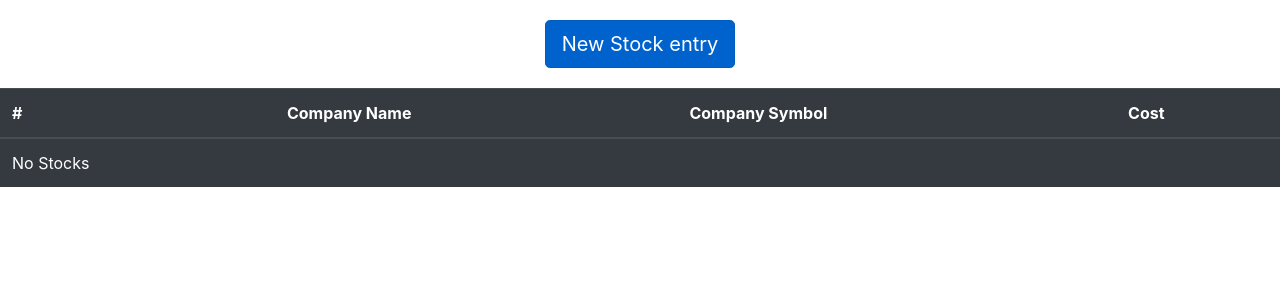
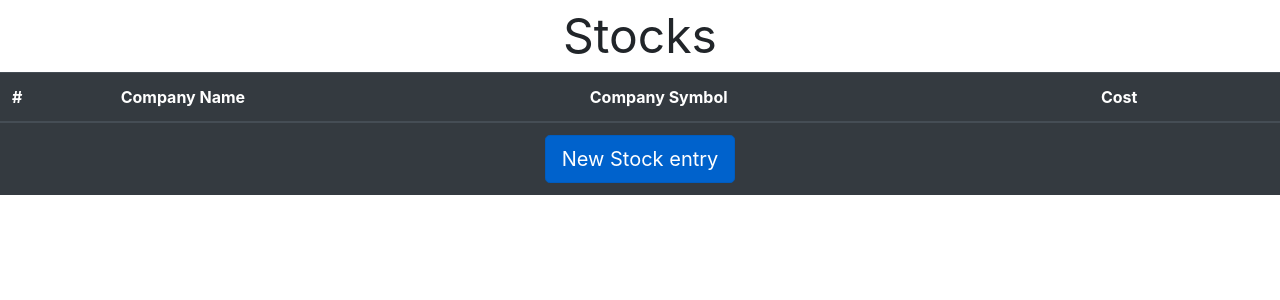
Before and after one commit to shashank68/FinanceManager, a Django app: page /stocks in a window 1280 px wide. Shown: the part 56-356 px from the top of the page. Run offline with Django 3.2, Linux system fonts and the light colour scheme; a user stored in the database is signed in; data comes from the database, SQL or seed files in the repository; both versions use the stored data as it was after the commit; lists and menus that the app fills with data are empty; some libraries are stand-ins or nearby versions.

Commit message:
layout change

```diff
--- a/templates/stocks.html
+++ b/templates/stocks.html
@@ -42,10 +42,10 @@
       <a href="/logout" class="navbar-brand">Logout</a>
     </div>
   </nav>
-  <div class="newStockbutton" style="display:flex; justify-content: space-around; margin: 20px">
+  <!-- <div class="newStockbutton" style="display:flex; justify-content: space-around; margin: 20px">
     <a href="newstock" class="mx-auto btn btn-primary btn-lg active" role="button" aria-pressed="true">New Stock entry</a>
-  </div>
-
+  </div> -->
+  <div style="font-size: 3em;"><center>Stocks</center></div>
   <table class="table table-hover table-dark">
     <thead>
       <tr>
@@ -63,9 +63,13 @@
         <td>{{stock.Company_Symbol}}</td>
         <td>{{stock.Purchase_Cost}}</td>
       </tr>
-      {% empty %}
-        <tr><td>No Stocks</td></tr>
       {% endfor %}
+      <tr>
+        <th colspan="4">    <div class="newStockbutton" style="display:flex; justify-content: space-around;">
+          <a href="newstock" class="mx-auto btn btn-primary btn-lg active" role="button" aria-pressed="true">New Stock entry</a>
+        </div>
+        </td>
+      </tr>
     </tbody>
   </table>
   <!-- Optional JavaScript -->
```
Also changed, not shown: db.sqlite3.
